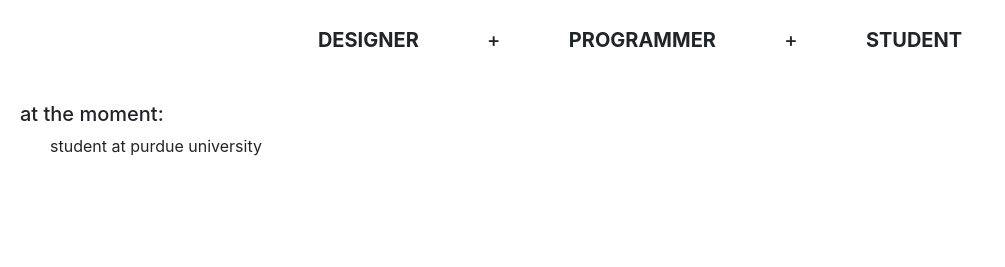
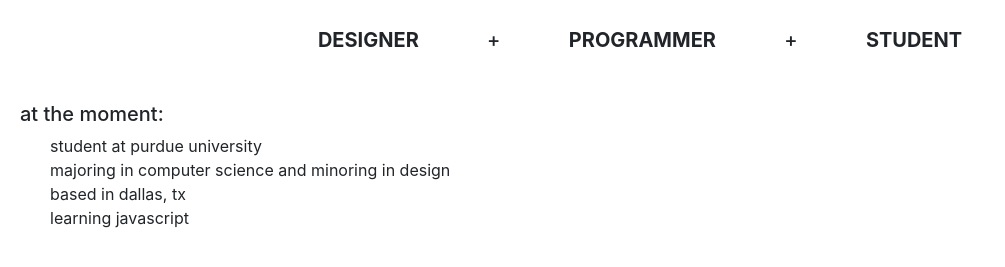
Before and after one commit to theresaming/theresaming.github.io, a plain HTML site: page index.html in a window 1280 px wide. Shown: the part 491-758 px from the top of the page, without its empty margins (0-1005 px from the left). Drawn offline with nearby package versions, Linux system fonts and the light colour scheme.

Commit message:
Second Commit

```diff
--- a/index.html
+++ b/index.html
@@ -30,9 +30,11 @@
     <a href="https://www.linkedin.com/in/theresa-ming-9a4268a8">
       <i class="fa fa-linkedin fa-3x"></i>
     </a>
+
     <a href="https://github.com/theresaming">
     <i class="fa fa-github-alt fa-3x"></i>
     </a>
+
     <a href="https://www.facebook.com/theresa.ming">
       <i class="fa fa-facebook fa-3x"></i>
     </a>
@@ -48,8 +50,9 @@
     </h2>
     <ul>
       <li>student at purdue university</li>
-      <li></li>
-
+      <li>majoring in computer science and minoring in design</li>
+      <li>based in dallas, tx</li>
+      <li>learning javascript</li>
     </ul>
     </div>
   </div>
--- a/style.css
+++ b/style.css
@@ -38,8 +38,10 @@ body {
 #contactme {
     margin-top: 50px;
     text-align: center;
+
+}
+#contactme a {
     text-decoration: none;
-
 }
 #contactme i {
     margin-left: 20px;
```
